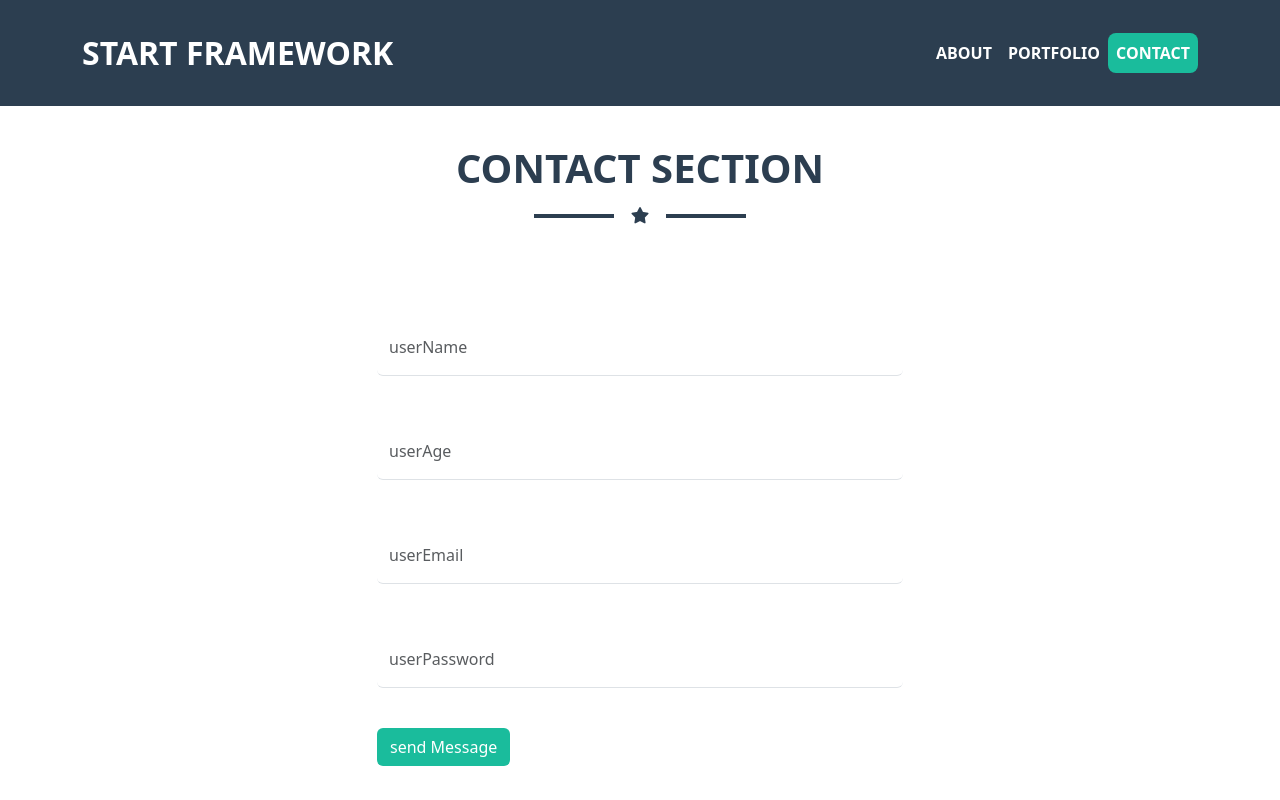
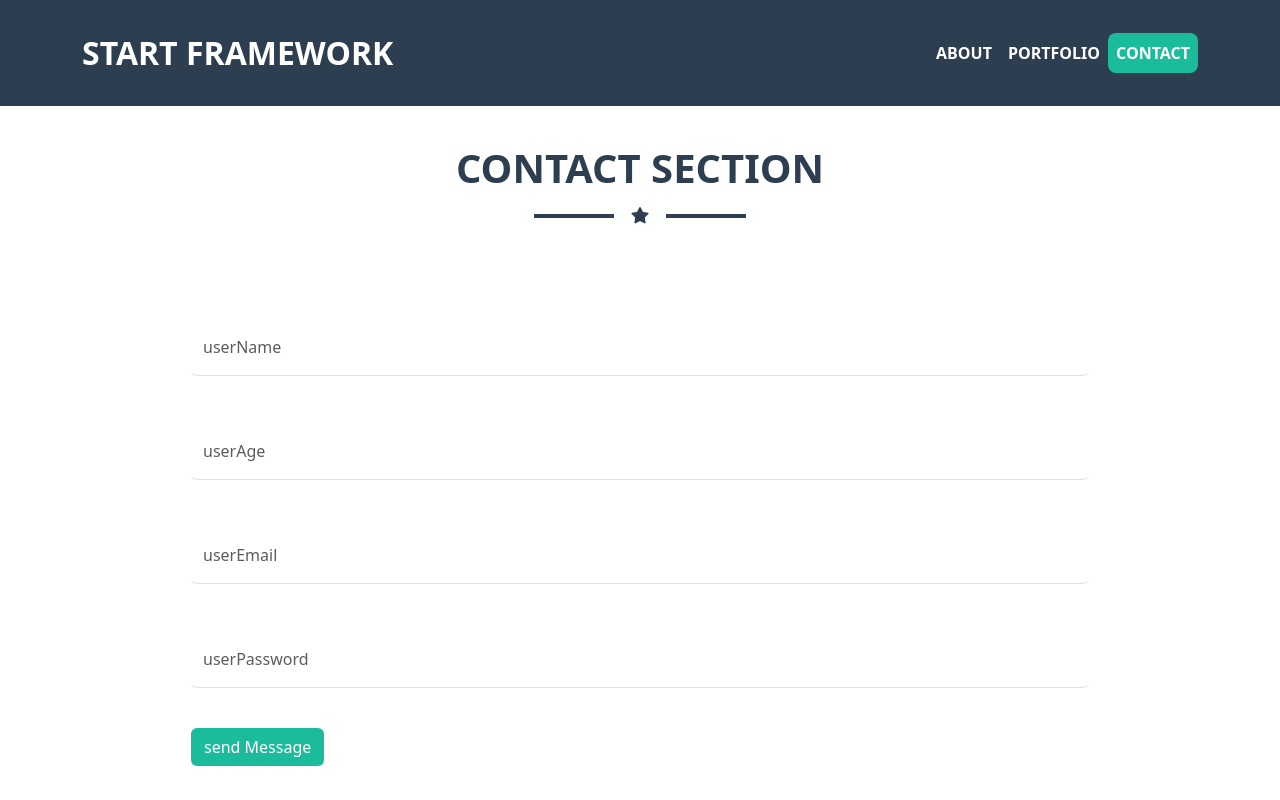
Before and after one commit to eng-mohamed-hussein7/route-frontend-assignment-01-react-start-framework, a React (Vite) app: page /contact in a window 1280 px wide. Shown: the top 800 px of the page. Built offline with nearby package versions, Linux system fonts and the light colour scheme.

Commit message:
enhance contact

```diff
--- a/src/Pages/Contact/Contact.jsx
+++ b/src/Pages/Contact/Contact.jsx
@@ -13,7 +13,7 @@ export default function Contact() {
       <Navbar />
       <section
         id="contact"
-        className="min-vh-100 d-flex flex-wrap flex-column justify-content-center align-items-center py-5"
+        className="min-vh-100 d-flex flex-wrap py-5"
       >
         <div className="container pt-5">
           <SectionHeader data={"contact section"} />
--- a/src/components/ContactForm/ContactForm.jsx
+++ b/src/components/ContactForm/ContactForm.jsx
@@ -8,7 +8,7 @@ export default function ContactForm() {
 
   return (
     <>
-      <form action="" className="w-50 p-3 mx-lg-auto mt-5">
+      <form action="" className="col-lg-10 p-3 mx-lg-auto mt-5">
         <label
           htmlFor="userName"
           className={`position-relative ${userName ? "top-0" : "top-40"}`}
```
